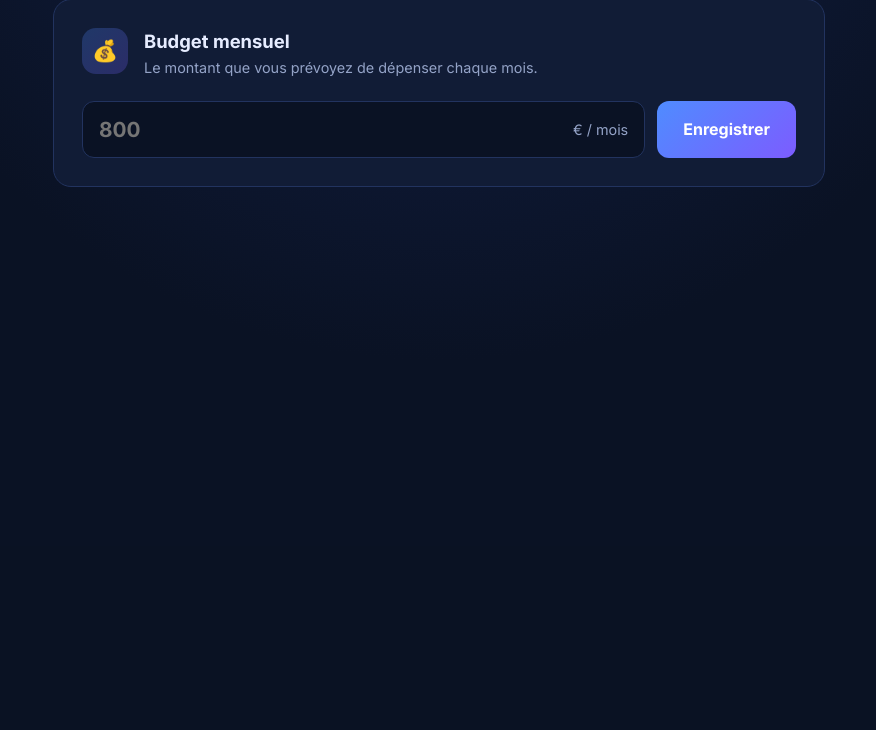
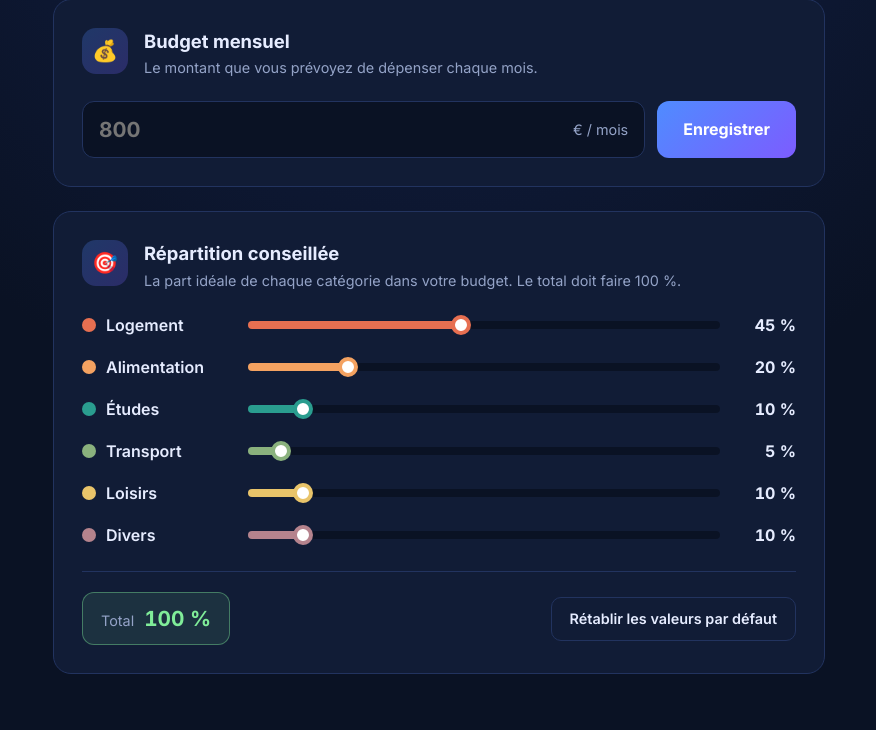
Before and after one commit to r-ovoundard/mon-budget, a PHP site: page /parametres.html in a window 1280 px wide. Shown: the part 254-984 px from the top of the page, without its empty margins (201-1077 px from the left). Before the commit the page ends 441 px from the top, so only its background shows below. Run offline with PHP 8.4, Linux system fonts and the light colour scheme.

Commit message:
feat(parametres): ajout de la section répartition avec curseurs

```diff
--- a/css/style.css
+++ b/css/style.css
@@ -1265,3 +1265,179 @@ input[type="month"] {
 .btn-shine:active {
   transform: scale(0.97);
 }
+/* =========================================================
+   PAGE PARAMÈTRES – CURSEURS DE RÉPARTITION
+   ========================================================= */
+.sliders {
+  display: flex;
+  flex-direction: column;
+  gap: 18px;
+  margin-bottom: 24px;
+}
+
+.slider-row {
+  display: grid;
+  grid-template-columns: 150px 1fr 60px;
+  align-items: center;
+  gap: 16px;
+}
+
+/* Chaque ligne prend la couleur de sa catégorie */
+.slider-row[data-category="logement"]     { --color: var(--logement); }
+.slider-row[data-category="alimentation"] { --color: var(--alimentation); }
+.slider-row[data-category="etudes"]       { --color: var(--etudes); }
+.slider-row[data-category="transport"]    { --color: var(--transport); }
+.slider-row[data-category="loisirs"]      { --color: var(--loisirs); }
+.slider-row[data-category="divers"]       { --color: var(--divers); }
+
+.slider-row label {
+  display: flex;
+  align-items: center;
+  gap: 10px;
+  font-weight: 600;
+}
+
+.slider-row .dot {
+  margin-top: 0;
+}
+
+.slider-row output {
+  text-align: right;
+  font-weight: 700;
+  font-variant-numeric: tabular-nums;
+}
+
+/* La piste : colorée jusqu'à --fill (mis à jour par le JS), sombre après */
+.slider-row input[type="range"] {
+  -webkit-appearance: none;
+  -moz-appearance: none;
+  appearance: none;
+  width: 100%;
+  height: 8px;
+  border-radius: 999px;
+  cursor: pointer;
+  background: linear-gradient(90deg, var(--color) var(--fill, 50%), var(--bg) var(--fill, 50%));
+}
+
+.slider-row input[type="range"]:focus-visible {
+  outline: 2px solid var(--accent);
+  outline-offset: 6px;
+}
+
+.slider-row input[type="range"]::-moz-range-track {
+  background: transparent;
+}
+
+/* La poignée (Chrome/Edge puis Firefox) */
+.slider-row input[type="range"]::-webkit-slider-thumb {
+  -webkit-appearance: none;
+  width: 20px;
+  height: 20px;
+  border-radius: 50%;
+  background: #fff;
+  border: 4px solid var(--color);
+  transition: transform 0.35s var(--spring), box-shadow 0.35s var(--silk);
+}
+
+.slider-row input[type="range"]::-moz-range-thumb {
+  width: 12px;
+  height: 12px;
+  border-radius: 50%;
+  background: #fff;
+  border: 4px solid var(--color);
+  transition: transform 0.35s var(--spring), box-shadow 0.35s var(--silk);
+}
+
+/* Au survol, la poignée grossit avec un halo de la couleur de la catégorie */
+.slider-row input[type="range"]:hover::-webkit-slider-thumb {
+  transform: scale(1.25);
+  box-shadow: 0 0 0 8px color-mix(in srgb, var(--color) 25%, transparent);
+}
+
+.slider-row input[type="range"]:hover::-moz-range-thumb {
+  transform: scale(1.25);
+  box-shadow: 0 0 0 8px color-mix(in srgb, var(--color) 25%, transparent);
+}
+
+.slider-row input[type="range"]:active::-webkit-slider-thumb {
+  transform: scale(1.4);
+}
+
+.slider-row input[type="range"]:active::-moz-range-thumb {
+  transform: scale(1.4);
+}
+
+/* Le pourcentage "tombe" légèrement à chaque changement */
+@keyframes tick {
+  from { opacity: 0.4; transform: translateY(-5px); }
+  to   { opacity: 1;   transform: none; }
+}
+
+.tick {
+  animation: tick 0.3s var(--silk);
+}
+
+/* =========================================================
+   PAGE PARAMÈTRES – TOTAL ET BOUTON SECONDAIRE
+   ========================================================= */
+.split-footer {
+  display: flex;
+  justify-content: space-between;
+  align-items: center;
+  flex-wrap: wrap;
+  gap: 16px;
+  padding-top: 20px;
+  border-top: 1px solid var(--border);
+}
+
+.split-total {
+  display: flex;
+  align-items: baseline;
+  gap: 10px;
+  padding: 10px 18px;
+  border-radius: 12px;
+  background: rgba(128, 237, 153, 0.1);
+  border: 1px solid rgba(128, 237, 153, 0.4);
+  transition: background 0.5s var(--silk), border-color 0.5s var(--silk);
+}
+
+.split-total span {
+  color: var(--text-muted);
+  font-size: 0.9rem;
+}
+
+.split-total strong {
+  font-size: 1.3rem;
+  color: var(--tip-4);
+  font-variant-numeric: tabular-nums;
+  transition: color 0.5s var(--silk);
+}
+
+/* Total différent de 100 % : passe au rouge */
+.split-total.invalid {
+  background: rgba(231, 111, 81, 0.1);
+  border-color: rgba(231, 111, 81, 0.5);
+}
+
+.split-total.invalid strong {
+  color: var(--logement);
+}
+
+.btn-soft {
+  padding: 10px 18px;
+  border: 1px solid var(--border);
+  border-radius: 10px;
+  background: transparent;
+  color: var(--text);
+  font: inherit;
+  font-size: 0.9rem;
+  font-weight: 600;
+  cursor: pointer;
+  transition: border-color 0.4s var(--silk), background 0.4s var(--silk), transform 0.4s var(--spring);
+}
+
+.btn-soft:hover {
+  border-color: var(--accent);
+  background: rgba(79, 140, 255, 0.08);
+  transform: translateY(-2px);
+}
--- a/parametres.html
+++ b/parametres.html
@@ -53,7 +53,57 @@
       </form>
     </section>
 
-    <!-- RÉPARTITION -->
+       <!-- ===== RÉPARTITION CONSEILLÉE ===== -->
+    <section class="setting-section">
+      <header class="setting-head">
+        <span class="setting-icon">🎯</span>
+        <div>
+          <h2>Répartition conseillée</h2>
+          <p>La part idéale de chaque catégorie dans votre budget. Le total doit faire 100 %.</p>
+        </div>
+      </header>
+
+      <div class="sliders">
+        <div class="slider-row" data-category="logement">
+          <label for="split-logement"><span class="dot logement"></span>Logement</label>
+          <input type="range" id="split-logement" min="0" max="100" step="5" value="45" style="--fill: 45%">
+          <output for="split-logement">45 %</output>
+        </div>
+        <div class="slider-row" data-category="alimentation">
+          <label for="split-alimentation"><span class="dot alimentation"></span>Alimentation</label>
+          <input type="range" id="split-alimentation" min="0" max="100" step="5" value="20" style="--fill: 20%">
+          <output for="split-alimentation">20 %</output>
+        </div>
+        <div class="slider-row" data-category="etudes">
+          <label for="split-etudes"><span class="dot etudes"></span>Études</label>
+          <input type="range" id="split-etudes" min="0" max="100" step="5" value="10" style="--fill: 10%">
+          <output for="split-etudes">10 %</output>
+        </div>
+        <div class="slider-row" data-category="transport">
+          <label for="split-transport"><span class="dot transport"></span>Transport</label>
+          <input type="range" id="split-transport" min="0" max="100" step="5" value="5" style="--fill: 5%">
+          <output for="split-transport">5 %</output>
+        </div>
+        <div class="slider-row" data-category="loisirs">
+          <label for="split-loisirs"><span class="dot loisirs"></span>Loisirs</label>
+          <input type="range" id="split-loisirs" min="0" max="100" step="5" value="10" style="--fill: 10%">
+          <output for="split-loisirs">10 %</output>
+        </div>
+        <div class="slider-row" data-category="divers">
+          <label for="split-divers"><span class="dot divers"></span>Divers</label>
+          <input type="range" id="split-divers" min="0" max="100" step="5" value="10" style="--fill: 10%">
+          <output for="split-divers">10 %</output>
+        </div>
+      </div>
+
+      <div class="split-footer">
+        <div class="split-total" id="split-total">
+          <span>Total</span>
+          <strong id="split-total-value">100 %</strong>
+        </div>
+        <button type="button" class="btn-soft" id="split-reset">Rétablir les valeurs par défaut</button>
+      </div>
+    </section>
 
     <!-- CATÉGORIES -->
 
```
